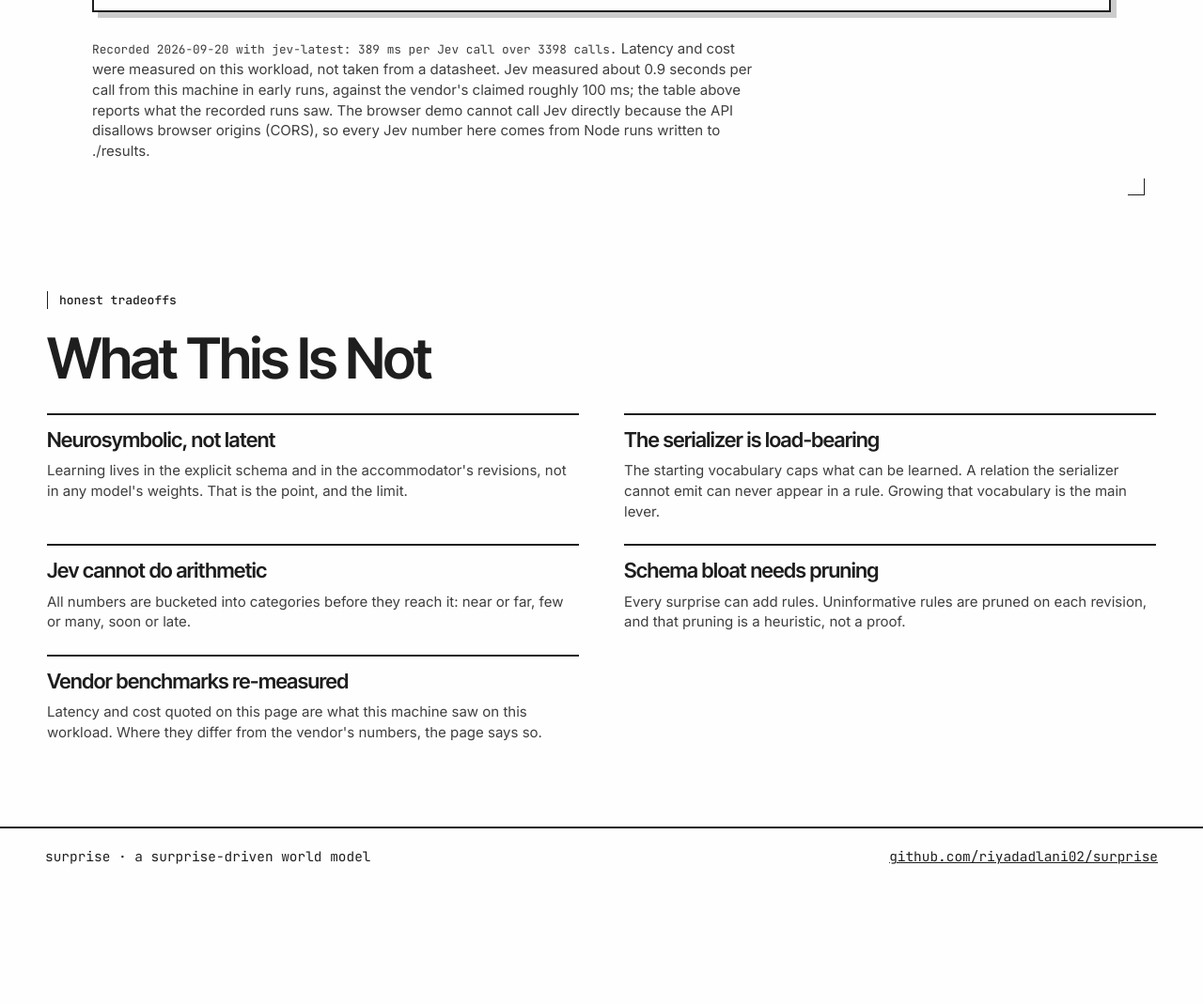
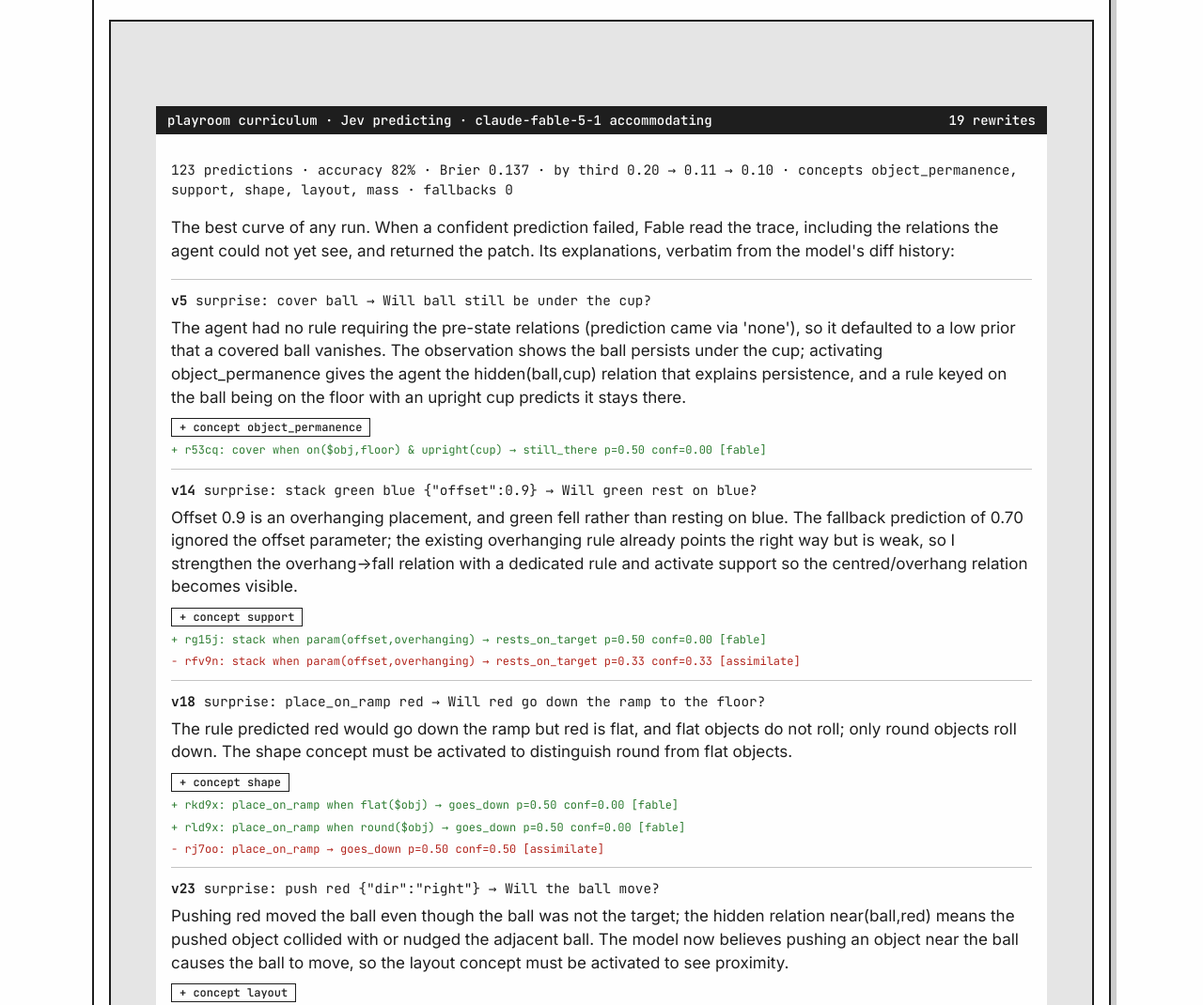
Before and after one commit to riyadadlani02/surprise, a website built with Vite: page index.html in a window 1280 px wide. Shown: the part 5348-6418 px from the top of the page at 94% size. Before the commit the page ends 6291 px from the top, so only its background shows below. Built offline with nearby package versions, Linux system fonts and the light colour scheme.

Commit message:
Landing page and README: the run with Claude Fable 5.1 accommodating, verbatim explanations

```diff
--- a/src/site/main.ts
+++ b/src/site/main.ts
@@ -85,11 +85,34 @@ async function renderResults() {
   }))
   grid.innerHTML = [...byScenario.values()].map(s => scenarioCard(s.title, s.runs)).join('')
   table.innerHTML = summaryTable(index.runs)
+  void renderFable(table)
   const js = index.runs.map(r => r.jev).filter((j): j is Jev => !!j)
   if (js.length) {
     const ms = js.reduce((n, j) => n + j.ms, 0) / Math.max(1, js.reduce((n, j) => n + j.calls, 0))
     $('measure-note')!.insertAdjacentHTML('afterbegin', `<span class="mono">Recorded ${new Date(index.generatedAt).toISOString().slice(0, 10)} with ${esc(index.jevModel)}: ${Math.round(ms)} ms per Jev call over ${js.reduce((n, j) => n + j.calls, 0)} calls.</span> `)
   }
+}
+
+// ---- the run where Claude Fable 5.1 wrote the accommodations ----------------
+interface FableRun { predictions: number; accuracy: number; brier: number; thirds: { brier: number }[]; concepts: string[]; accommodations: number; warnings: number; accommodator: string
+  explanations: { version: number; trigger: string; explanation: string; added: string[]; removed: string[]; conceptsAdded: string[] }[] }
+async function renderFable(after: HTMLElement) {
+  const r = await getJson<FableRun>('./results/playroom-curriculum--jev--fable.json')
+  if (!r) return
+  const picks = [...r.explanations.filter(e => e.conceptsAdded.length), ...r.explanations.filter(e => !e.conceptsAdded.length)].slice(0, 4)
+  const diffs = picks.map(e => `<div class="fable-diff">
+      <p class="mono"><b>v${e.version}</b> ${esc(e.trigger)}</p>
+      <p>${esc(e.explanation)}</p>
+      ${e.conceptsAdded.map(c => `<span class="chip">+ concept ${esc(c)}</span>`).join(' ')}
+      ${e.added.map(a => `<p class="mono add">+ ${esc(a)}</p>`).join('')}${e.removed.map(a => `<p class="mono rm">− ${esc(a)}</p>`).join('')}
+    </div>`).join('')
+  after.insertAdjacentHTML('afterend', `<section class="win fable" aria-labelledby="fable-title">
+    <div class="win-title"><span id="fable-title">playroom curriculum · Jev predicting · ${esc(r.accommodator)} accommodating</span><span>${r.accommodations} rewrites</span></div>
+    <div class="win-body paper">
+      <p class="mono">${r.predictions} predictions · accuracy ${Math.round(r.accuracy * 100)}% · Brier ${r.brier.toFixed(3)} · by third ${r.thirds.map(t => t.brier.toFixed(2)).join(' → ')} · concepts ${esc(r.concepts.join(', '))} · fallbacks ${r.warnings}</p>
+      <p>The best curve of any run. When a confident prediction failed, Fable read the trace, including the relations the agent could not yet see, and returned the patch. Its explanations, verbatim from the model's diff history:</p>
+      ${diffs}
+    </div></section>`)
 }
 
 // ---- hero transcript -------------------------------------------------------
--- a/src/site/site.css
+++ b/src/site/site.css
@@ -104,3 +104,11 @@ footer a { color: var(--ink); }
   h1 br { display: none; }
 }
 @media (prefers-reduced-motion: reduce) { .term .cursor::after { content: ''; } }
+
+/* Fable's accommodations */
+.fable { margin-top: 24px; }
+.fable-diff { border-top: 1.5px solid var(--grey-300); padding: 12px 0 4px; }
+.fable-diff p { margin: 0 0 6px; }
+.fable-diff .add { color: #2e7d32; font-size: 12px; }
+.fable-diff .rm { color: #b3261e; font-size: 12px; }
+.fable .chip { display: inline-block; font: 500 12px/1 var(--font-mono); border: 1.5px solid var(--ink); padding: 3px 8px; margin: 2px 4px 6px 0; }
```
Also changed, not shown: README.md.
